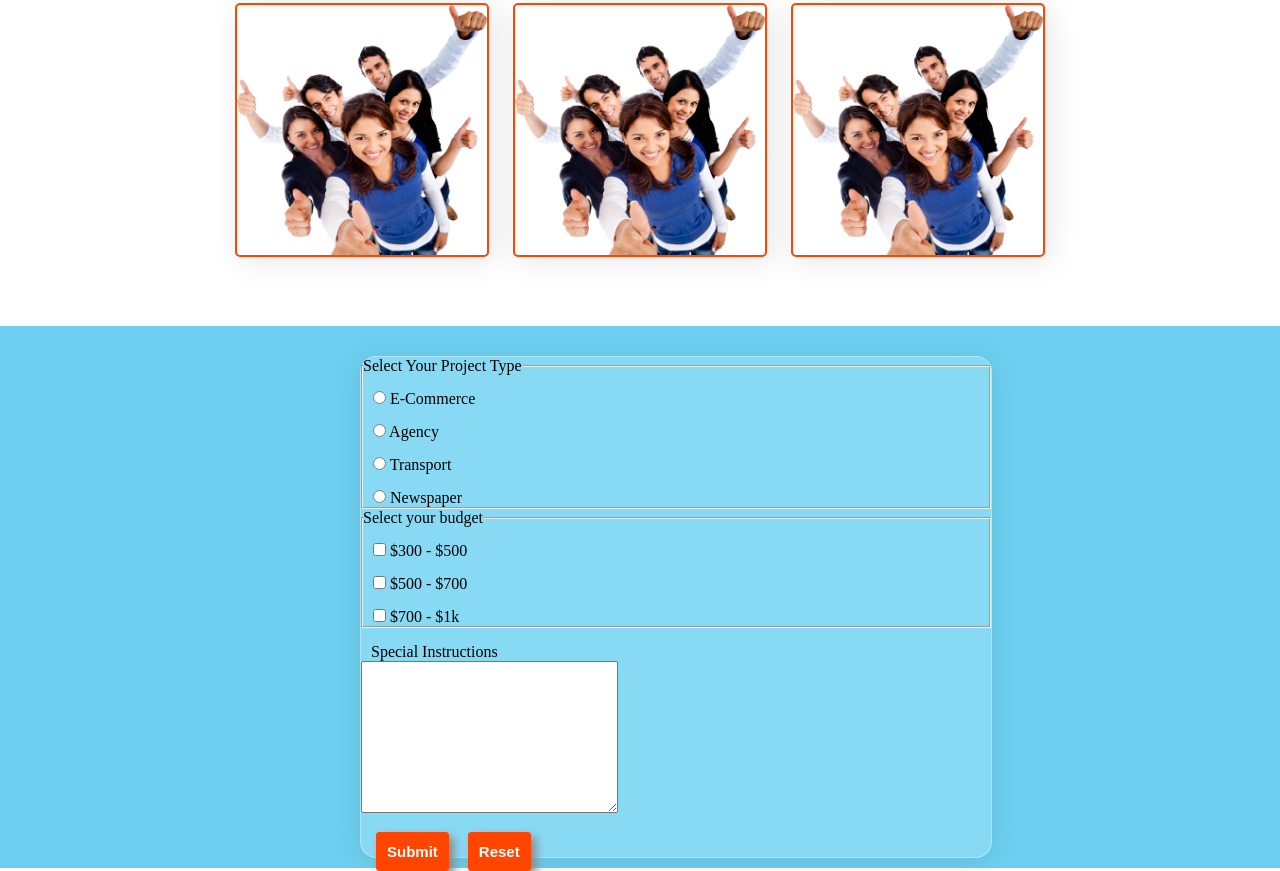
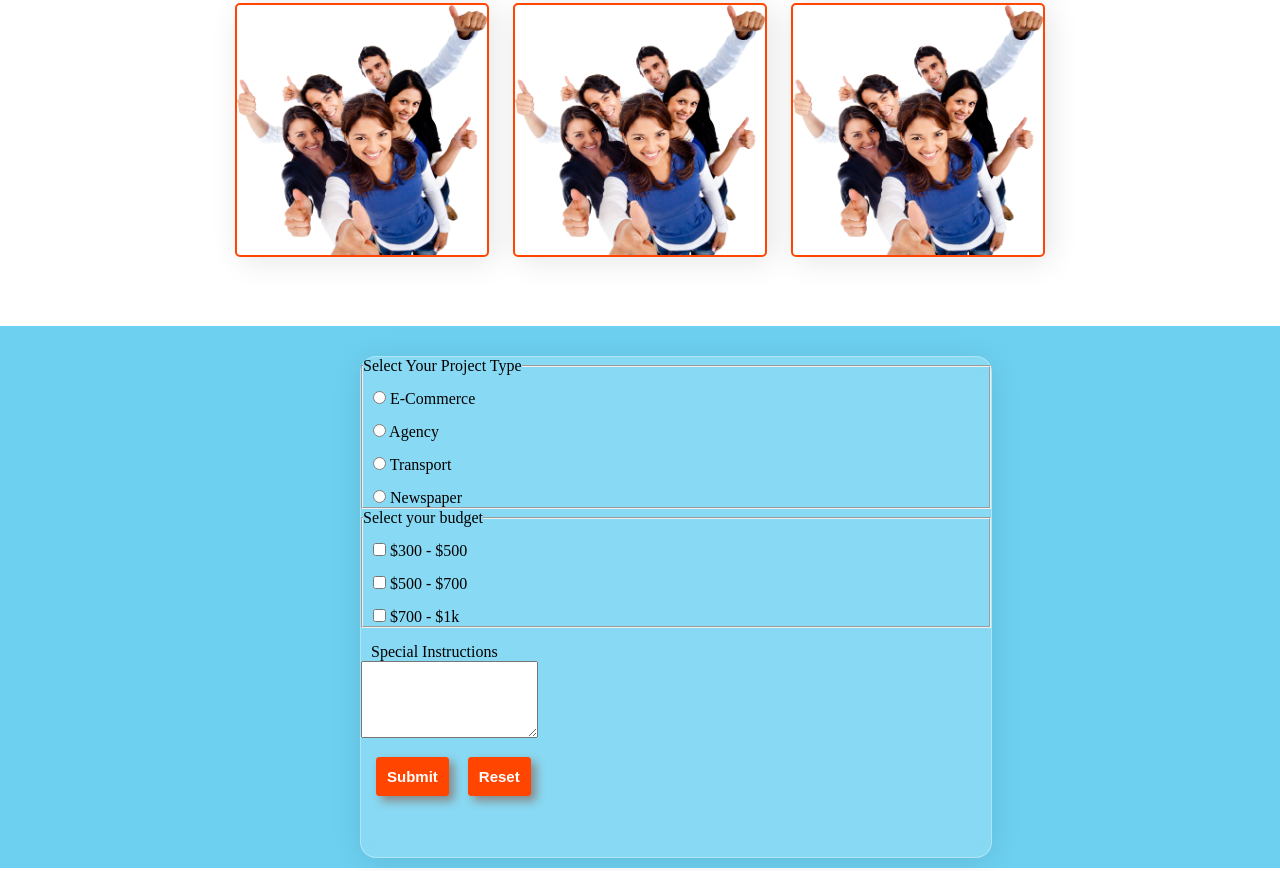
Before and after one commit to Tareq-dev/practice-portfolio, a plain HTML site: page index.html in a window 1280 px wide. Shown: the part 1355-2226 px from the top of the page. Drawn offline with Linux system fonts and the light colour scheme.

Commit message:
area setting

```diff
--- a/index.html
+++ b/index.html
@@ -124,7 +124,7 @@
                     <p><label for="$700-$1k"><input type="checkbox" name="budget" id="$700-$1k"> $700 - $1k</label></p>
                </fieldset>
                <p>Special Instructions</p>
-               <textarea name="instraction" id="" cols="30" rows="10"></textarea>
+               <textarea name="instraction" id="" cols="20" rows="5"></textarea>
                <br>
                <button>Submit</button>
                <button type="reset">Reset</button>
```
